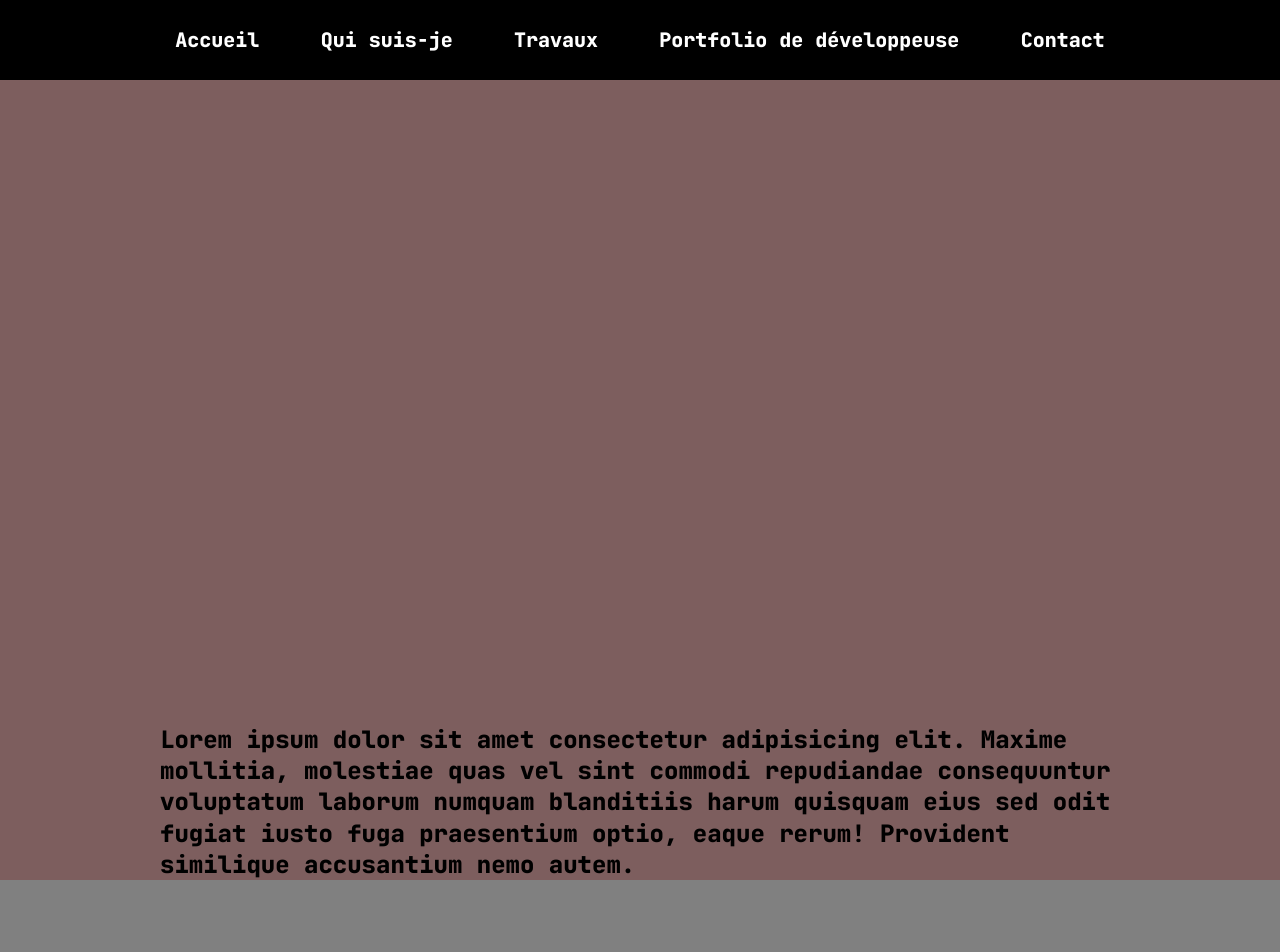
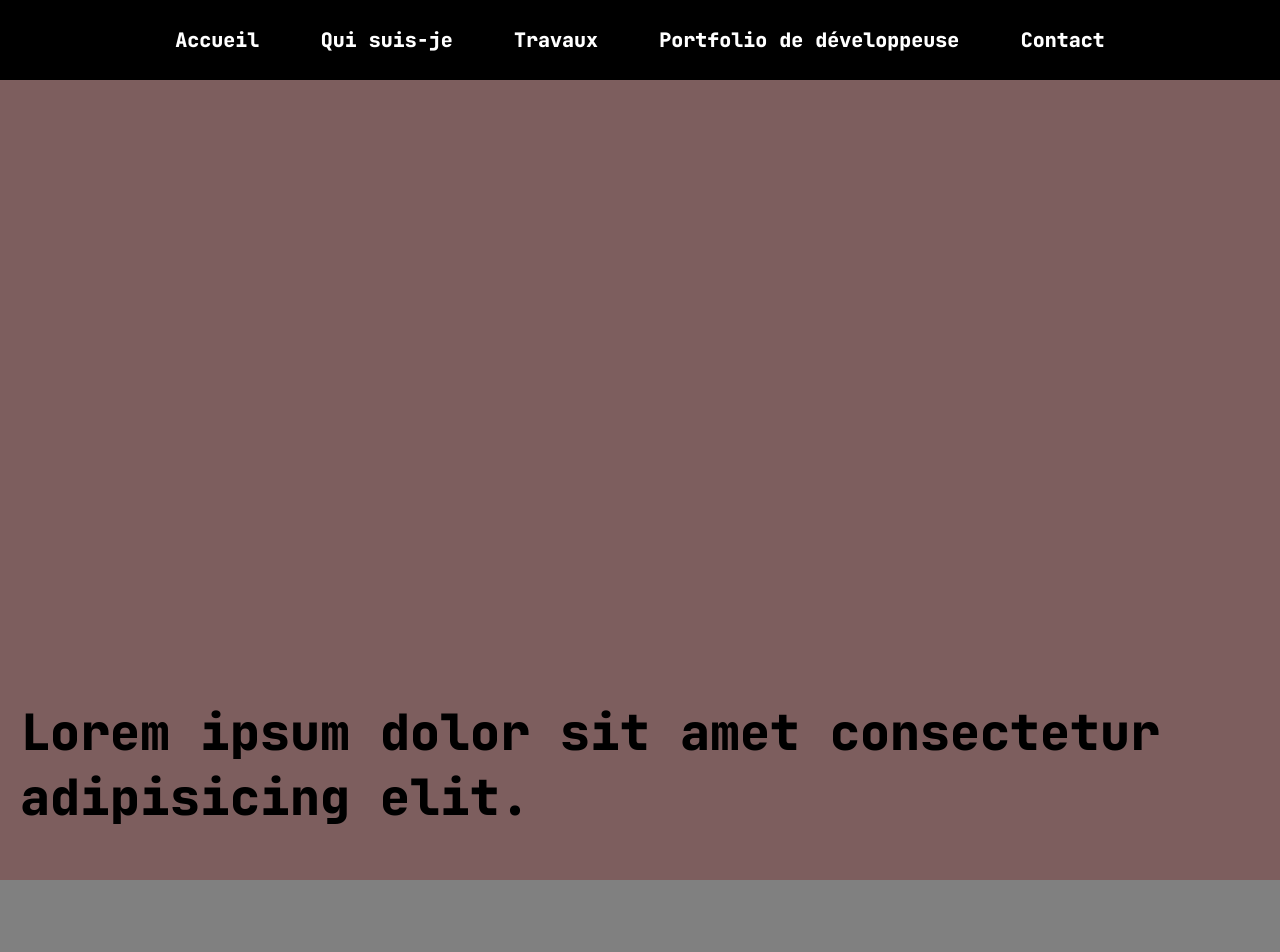
Before and after one commit to Jubstacheit/portfolio, a plain HTML site: page index.html in a window 1280 px wide. Shown: the top 952 px of the page. Drawn offline with Linux system fonts and the light colour scheme.

Commit message:
edited lorem ipsum changed text position

```diff
--- a/assets/css/styles.sass
+++ b/assets/css/styles.sass
@@ -165,14 +165,13 @@ nav
   flex-direction: column
   align-items: center
   justify-content: flex-end
+  padding: 0 0 50px 20px
+
+.bio h1
+  font-size: 50px
+  word-wrap: break-word
 
 .intro
-  display: flex
-  width: 75%
-  height: 50%
-  flex-direction: column
-  justify-content: flex-end
-  align-items: center
   text-align: left
 
 
--- a/index.html
+++ b/index.html
@@ -36,10 +36,7 @@
     <section class="bio" id="bio" style="background-color: #7d5e5e">
         <div class="intro">
             <h1>
-                Lorem ipsum dolor sit amet consectetur adipisicing elit. Maxime mollitia,
-                molestiae quas vel sint commodi repudiandae consequuntur voluptatum laborum
-                numquam blanditiis harum quisquam eius sed odit fugiat iusto fuga praesentium
-                optio, eaque rerum! Provident similique accusantium nemo autem.
+                Lorem ipsum dolor sit amet consectetur adipisicing elit.
             </h1>
         </div>
     </section>
```
Also changed, not shown: assets/css/styles.css, 1 other file.
